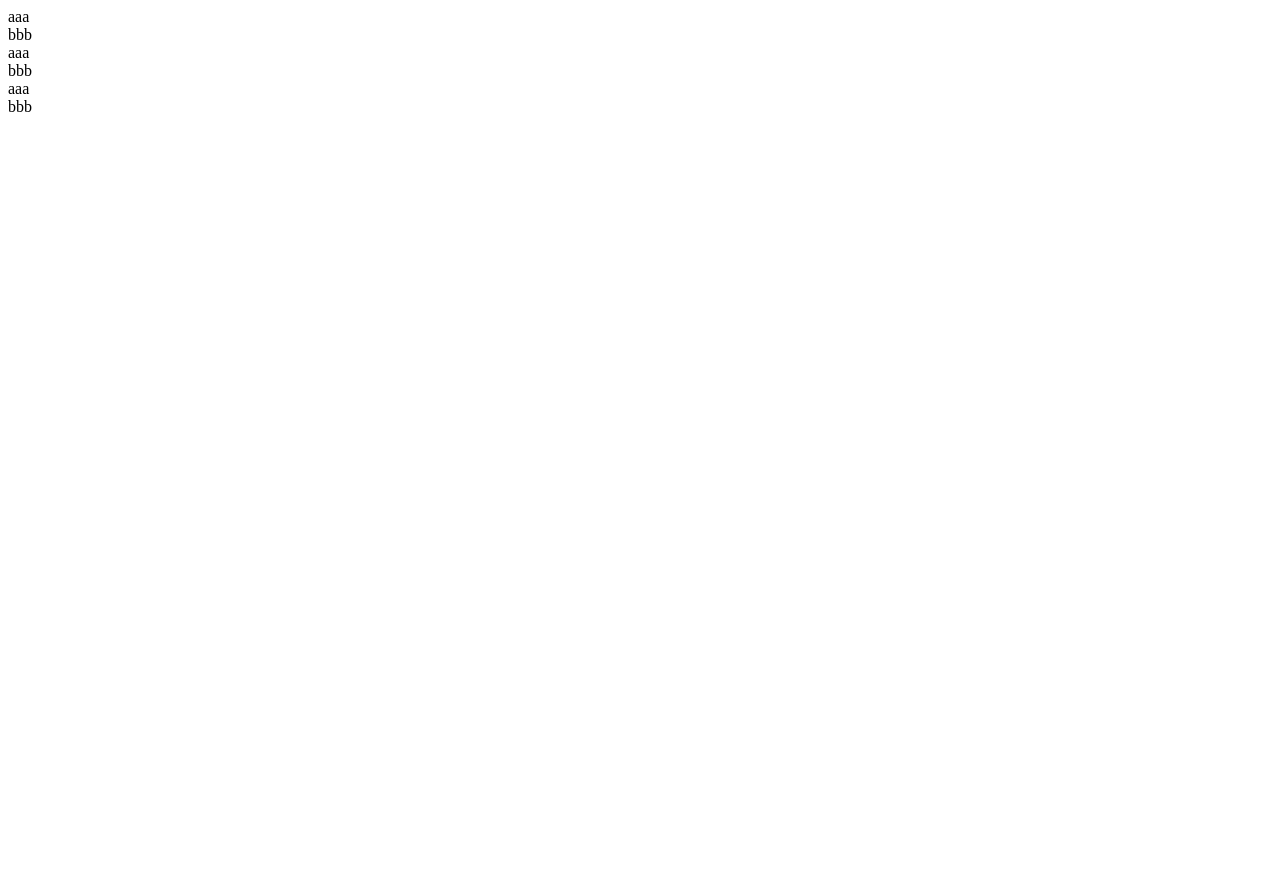
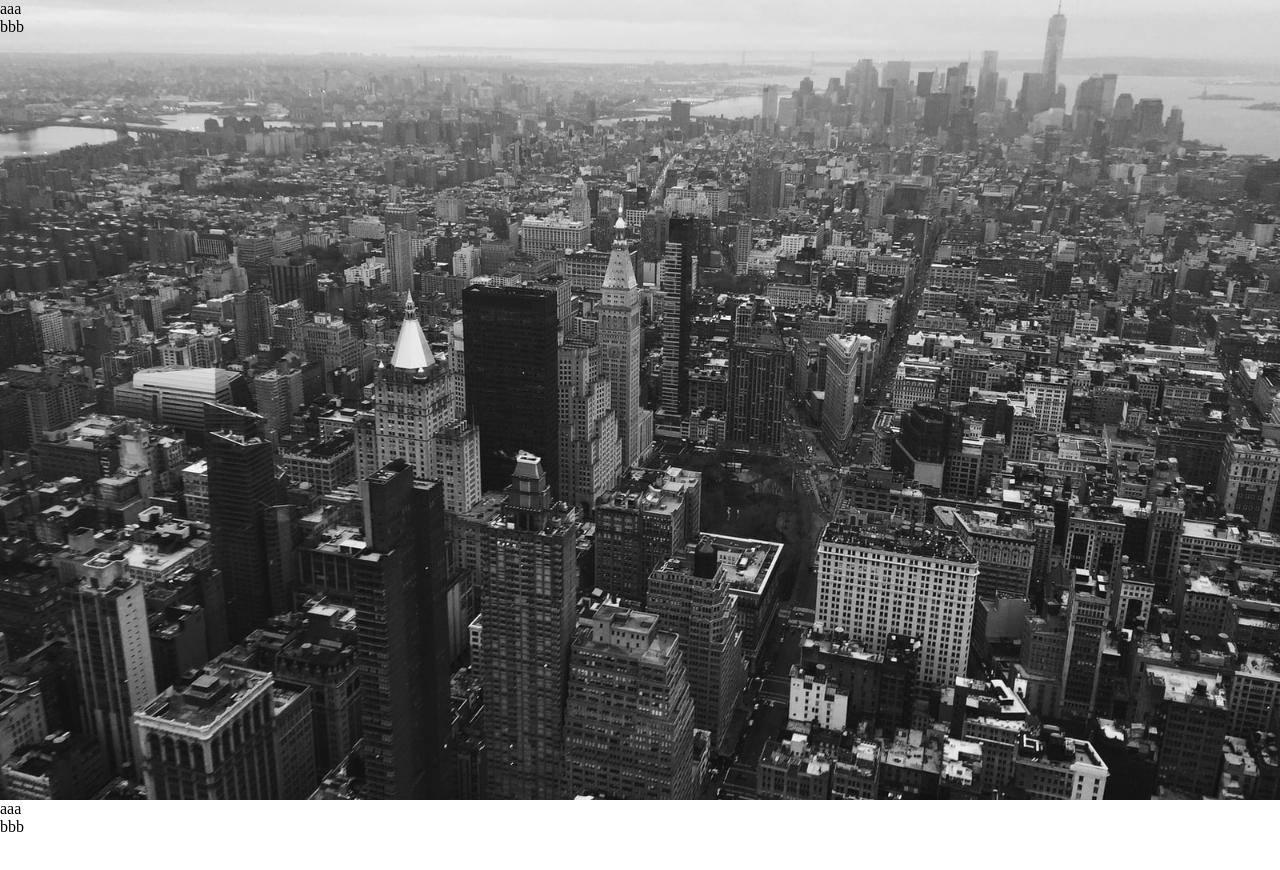
Before and after one commit to etohtaichirou/html_ex, a plain HTML site: page heroimage.html in a window 1280 px wide. Shown: the top 870 px of the page. Before the commit the page ends 800 px from the top, so only its background shows below. Drawn offline with Linux system fonts and the light colour scheme.

Commit message:
Update style.css

```diff
--- a/style.css
+++ b/style.css
@@ -1,4 +1,4 @@
-blockquote, dd, dl, figure, h1, h2, h3, h4, h5, h6, hr, p, pre {
+body, blockquote, dd, dl, figure, h1, h2, h3, h4, h5, h6, hr, p, pre, div {
   margin: 0;
 }
 .global-header {
@@ -8,7 +8,16 @@ blockquote, dd, dl, figure, h1, h2, h3, h4, h5, h6, hr, p, pre {
   position: fixed;
   width: 100%;
   top: 0;
-  z-index: 10000;
+  /* z-index: 1; */
+}
+.box {
+  width: 100vw;
+  height: 100vh;
+}
+.box__bg_photo {
+  background-image: url(sample_image.jpg);
+  background-size: cover;
+  background-position: center;
 }
 .holy-grail {
   font-size: 2rem;
```
